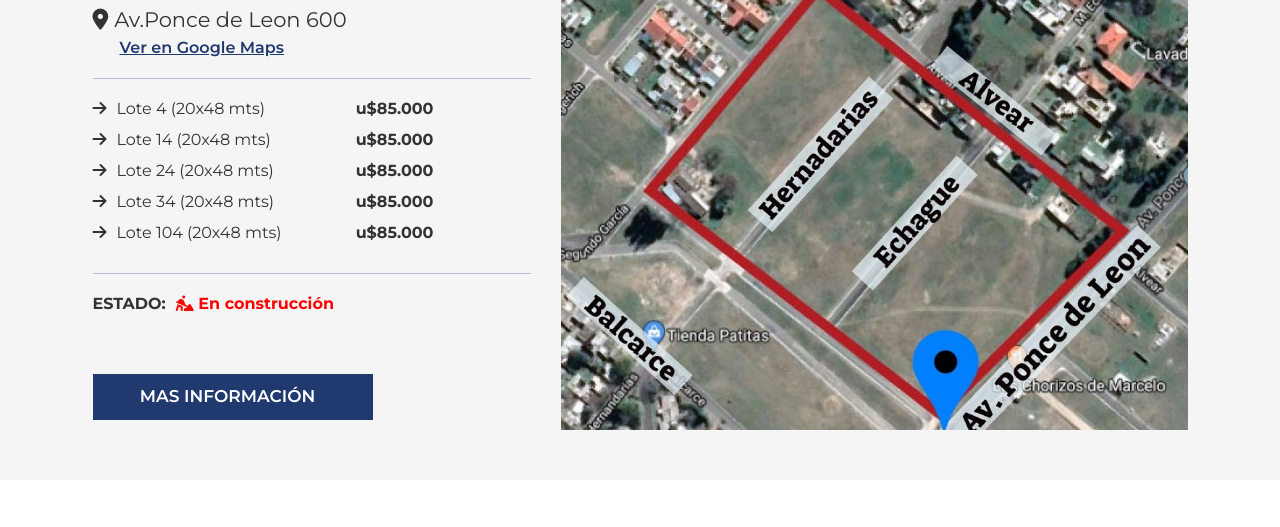
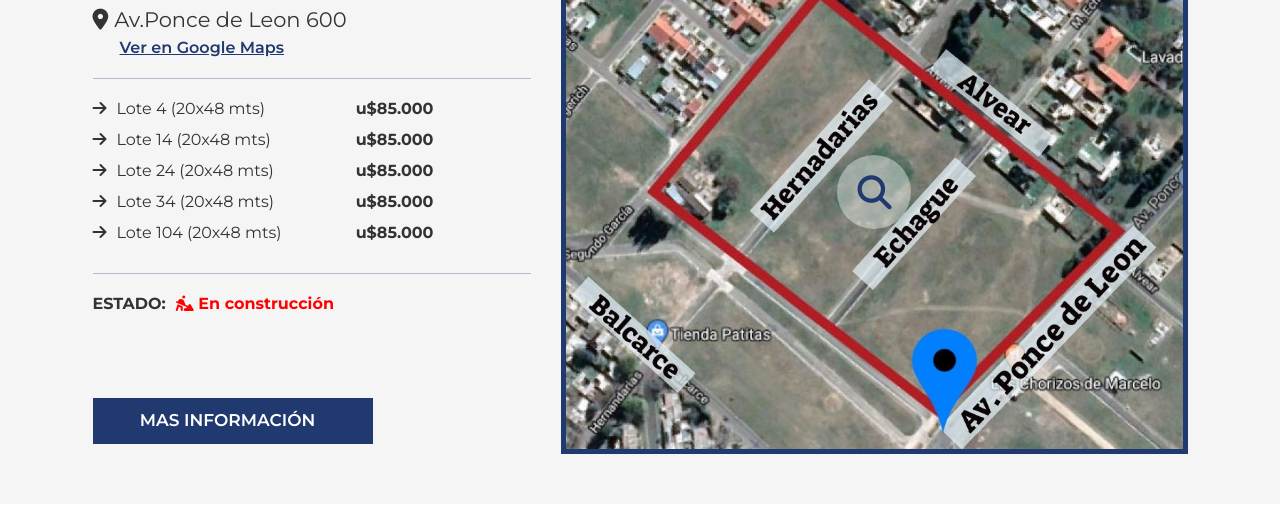
Before and after one commit to matiasmd8610/kerlin_bienes_raices, a website: page index.html in a window 1280 px wide. Shown: the part 840-1367 px from the top of the page. Drawn offline with nearby package versions, Linux system fonts and the light colour scheme.

Commit message:
updates lightGallery

```diff
--- a/assets/styles/scss/_sections.scss
+++ b/assets/styles/scss/_sections.scss
@@ -227,15 +227,40 @@
         .gallery-container {
             width: 100%;
             height: 100%;
-            a {
+            .gallery-item {
+                position: relative;
                 cursor: pointer;
                 display: block;
-                max-height: 500px;
+                //max-height: 500px;
+                border: 5px solid $color-blue-main;
+                img {
+                    transition: all 0.3s ease;
+                }
                 &:hover {
                     opacity: 0.8;
+                    img {
+                        transform: scale(1.2);
+                    }
                 }
                 &:not(:first-child) {
                     display: none;
+                }
+
+                &-zoom {
+                    position: absolute;
+                    z-index: 100;
+                    left: 50%;
+                    transform: translate(-50%, -50%);
+                    top: 50%;
+                    border-radius: 50%;
+                    background-color: rgba($color: #fff, $alpha: 0.4);
+                    padding: 2rem;
+                    display: flex;
+                    align-items: center;
+                    justify-content: center;
+                    i {
+                        font-size: 3.4rem;
+                    }
                 }
             }
         }
--- a/index.html
+++ b/index.html
@@ -163,6 +163,7 @@
                 <div class="gallery-container" id="animated-thumbnails-gallery">
                   <a href="assets/images/gallery/el_portal_2/calles.jpeg" class="gallery-item">
                     <img alt="" class="img-responsive" src="assets/images/gallery/el_portal_2/calles.jpeg">
+                    <span class="gallery-item-zoom"><i class="fa-solid fa-magnifying-glass"></i></span>
                   </a>
                   <a href="assets/images/gallery/el_portal_2/lotes.jpeg"  class="gallery-item">
                     <img alt="" class="img-responsive" src="assets/images/gallery/el_portal_2/lotes.jpeg">
```
Also changed, not shown: assets/styles/css/main.css, 1 other file.
